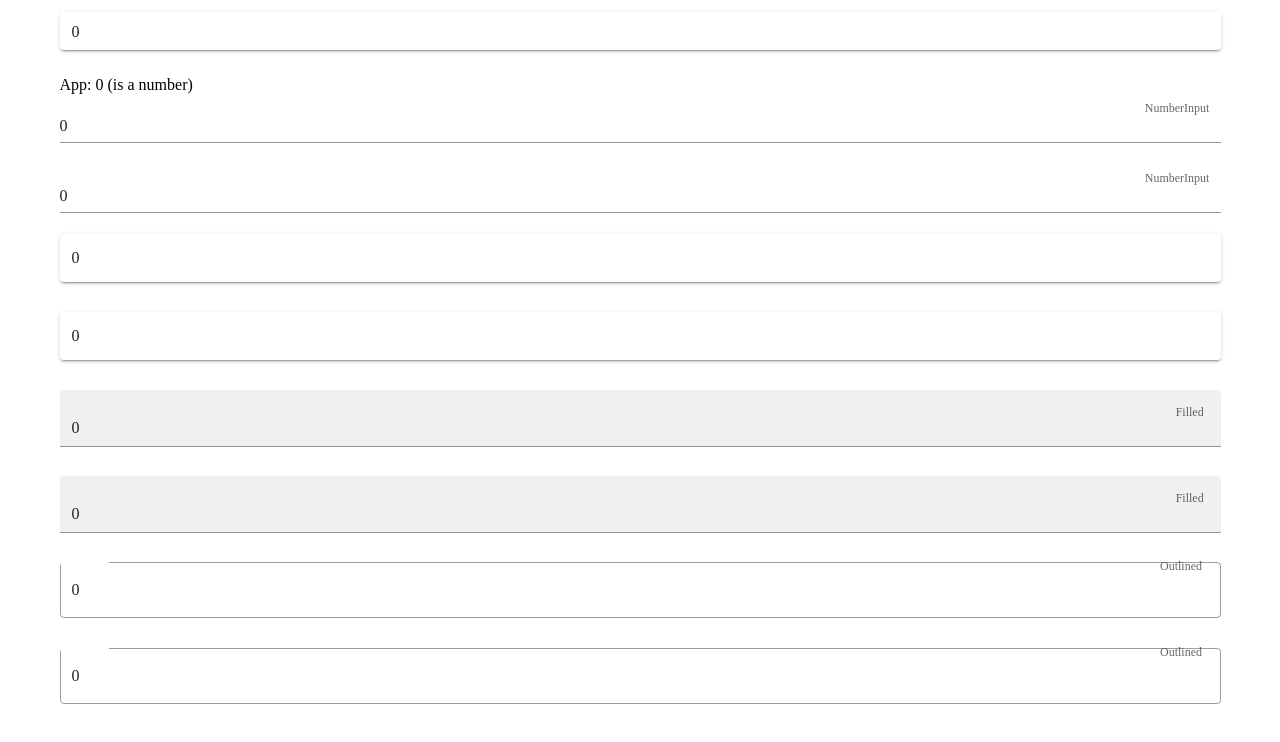
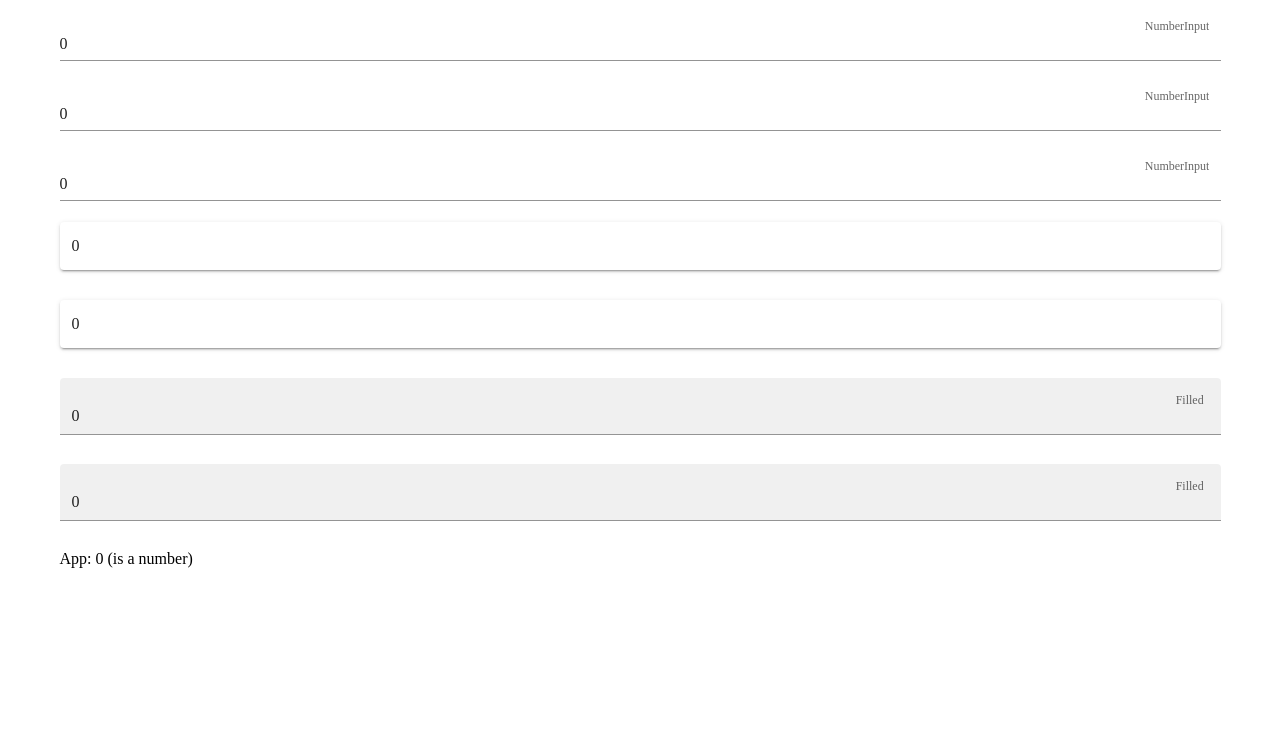
Before and after one commit to kieperb/vuetify-number-input, a Vue app: page / in a window 1280 px wide. Shown: the top 742 px of the page. Built offline with nearby package versions, Linux system fonts and the light colour scheme.

Commit message:
Update App.vue
set bla to v-model

```diff
--- a/src/App.vue
+++ b/src/App.vue
@@ -3,31 +3,39 @@
     <v-form>
       <v-container>
         <NumberInput
-          solo
-          dense
           placeholder="0"
           hint="if empty value is 0"
           label="NumberInput"
-          :value="bla"
-          v-on:emitnumber="bla=$event"
+          v-model="bla"
+          v-on:emitnumber="bla = $event"
         ></NumberInput>
 
-        App: {{bla}} (is a {{typeof bla}})
-        <NumberInput label="NumberInput"></NumberInput>
+        <NumberInput v-model="bla" label="NumberInput"></NumberInput>
 
-        <NumberInput placeholder="Placeholder" label="NumberInput"></NumberInput>
+        <NumberInput
+          v-model="bla"
+          placeholder="Placeholder"
+          label="NumberInput"
+        ></NumberInput>
 
-        <NumberInput label="Solo" solo></NumberInput>
+        <NumberInput v-model="bla" label="Solo" solo></NumberInput>
 
-        <NumberInput label="Solo" placeholder="Placeholder" solo></NumberInput>
+        <NumberInput
+          v-model="bla"
+          label="Solo"
+          placeholder="Placeholder"
+          solo
+        ></NumberInput>
 
-        <NumberInput label="Filled" filled></NumberInput>
+        <NumberInput v-model="bla" label="Filled" filled></NumberInput>
 
-        <NumberInput label="Filled" placeholder="Placeholder" filled></NumberInput>
-
-        <NumberInput label="Outlined" outlined></NumberInput>
-
-        <NumberInput style label="Outlined" placeholder="Placeholder" outlined></NumberInput>
+        <NumberInput
+          v-model="bla"
+          label="Filled"
+          placeholder="Placeholder"
+          filled
+        ></NumberInput>
+        App: {{ bla }} (is a {{ typeof bla }})
       </v-container>
     </v-form>
   </div>
@@ -39,12 +47,12 @@ import NumberInput from "./components/NumberInput";
 export default {
   name: "App",
   components: {
-    NumberInput
+    NumberInput,
   },
   data() {
     return {
-      bla: 0
+      bla: 0,
     };
-  }
+  },
 };
 </script>
```
